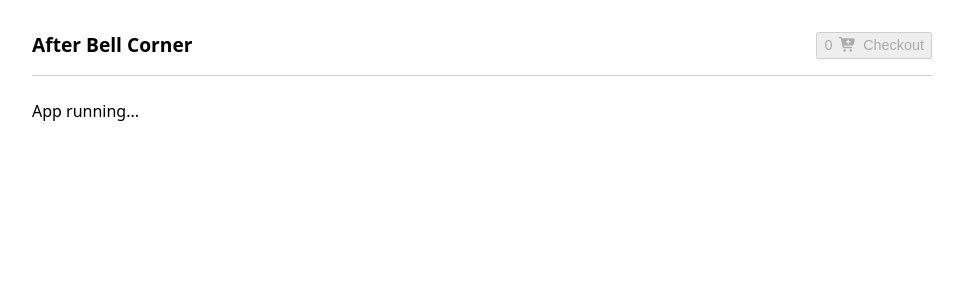
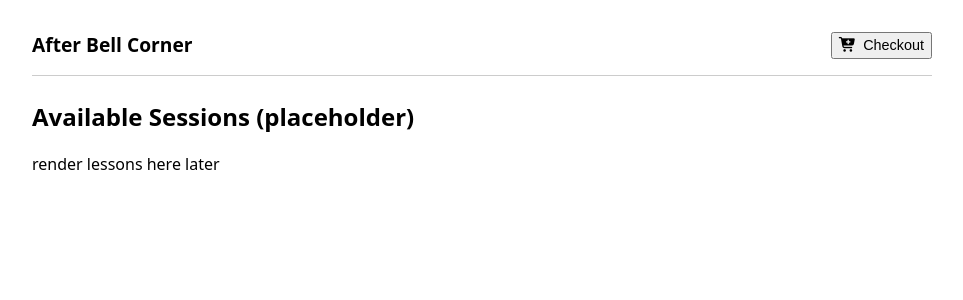
Before and after one commit to atharvvagarud/afterbellcorner-frontend, a Vue app: page / in a window 1280 px wide. Shown: the top 300 px of the page, without its empty margins (158-1121 px from the left). Built offline with nearby package versions, Linux system fonts and the light colour scheme.

Commit message:
feature: add view toggle product + checkout

```diff
--- a/src/App.vue
+++ b/src/App.vue
@@ -3,15 +3,25 @@
     <header>
       <h1>{{ sitename }}</h1>
 
-      <button disabled>
-        0
+      <button @click="toggleCheckout">
+        {{ cartItemCount }}
         <span class="fas fa-cart-plus"></span>
         Checkout
       </button>
     </header>
 
     <main>
-      <p>App running...</p>
+
+      <div v-if="showProduct">
+        <h2>Available Sessions (placeholder)</h2>
+        <p>render lessons here later</p>
+      </div>
+
+      <div v-else>
+        <h2>Cart / Checkout (placeholder)</h2>
+        <p>render cart here later</p>
+      </div>
+
     </main>
   </div>
 </template>
@@ -23,9 +33,24 @@ export default {
     return {
 
       sitename: "After Bell Corner",
+
+      showProduct: true,
+
+      cart: [],
     };
   },
+  computed: {
+    cartItemCount() {
+      return this.cart.length || "";
+    },
+  },
+  methods: {
+    toggleCheckout() {
+      this.showProduct = !this.showProduct;
+    },
+  },
 };
+
 </script>
 
 <style scoped>
@@ -48,7 +73,7 @@ header button {
   display: flex;
   align-items: center;
   gap: 0.4rem;
-  cursor: not-allowed;
+  cursor: pointer;
 }
 
 
```
